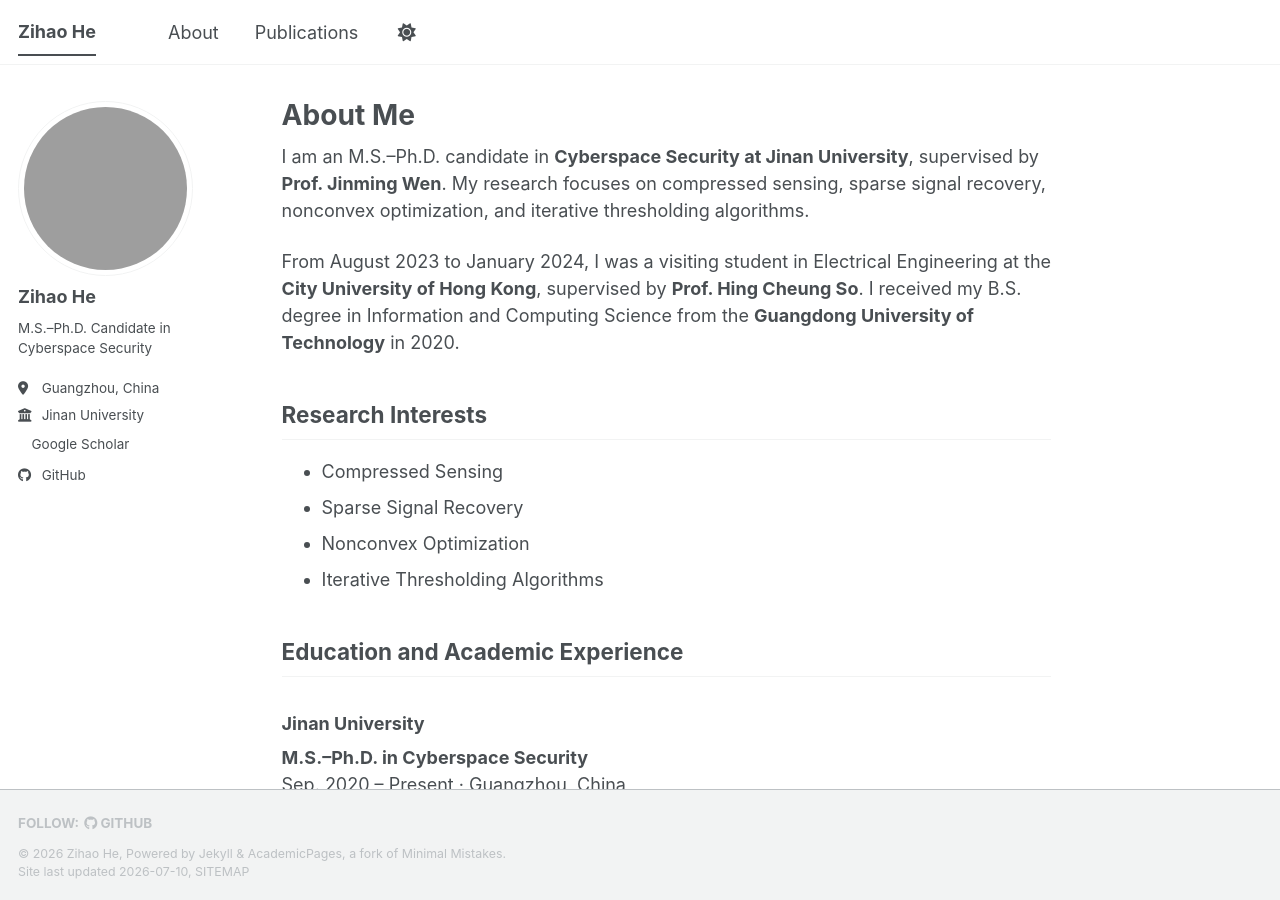
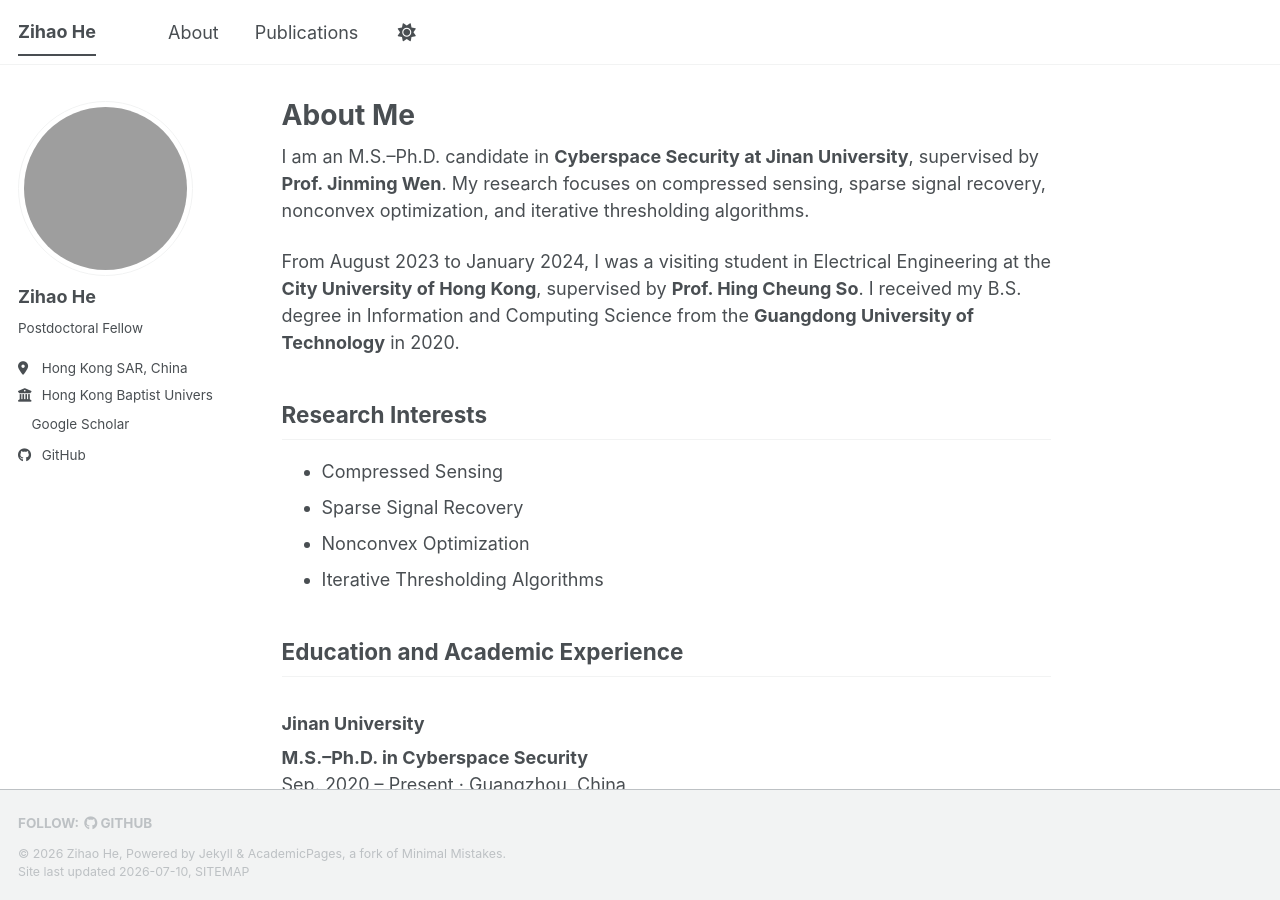
Before and after one commit to boxes757/boxes757.github.io, a Jekyll site: the page built from _pages/about.md, in a window 1280 px wide and 900 px high. Built offline with Jekyll 4.4.1, drawn with Linux system fonts in a browser that asks for light colours; a style sheet for code colours, icons or effects is not loaded; grey boxes are pictures that could not be loaded.

Commit message:
Update current affiliation and research focus

```diff
--- a/_config.yml
+++ b/_config.yml
@@ -4,7 +4,7 @@ site_theme: "default"
 title: "Zihao He"
 title_separator: "-"
 name: &name "Zihao He"
-description: &description "Academic homepage of Zihao He, focusing on compressed sensing, sparse signal recovery, and nonconvex optimization."
+description: &description "Academic homepage of Zihao He, focusing on compressed sensing, tensor decomposition and recovery, and nonconvex optimization."
 url: "https://boxes757.github.io"
 baseurl: ""
 repository: "boxes757/boxes757.github.io"
@@ -14,9 +14,9 @@ author:
   avatar: "https://avatars.githubusercontent.com/u/63056376?v=4"
   name: "Zihao He"
   pronouns:
-  bio: "M.S.–Ph.D. Candidate in Cyberspace Security"
-  location: "Guangzhou, China"
-  employer: "Jinan University"
+  bio: "Postdoctoral Fellow"
+  location: "Hong Kong SAR, China"
+  employer: "Hong Kong Baptist University"
   uri:
   email:
   googlescholar: "https://scholar.google.com/citations?user=daMAUUkAAAAJ&hl=en"
```
